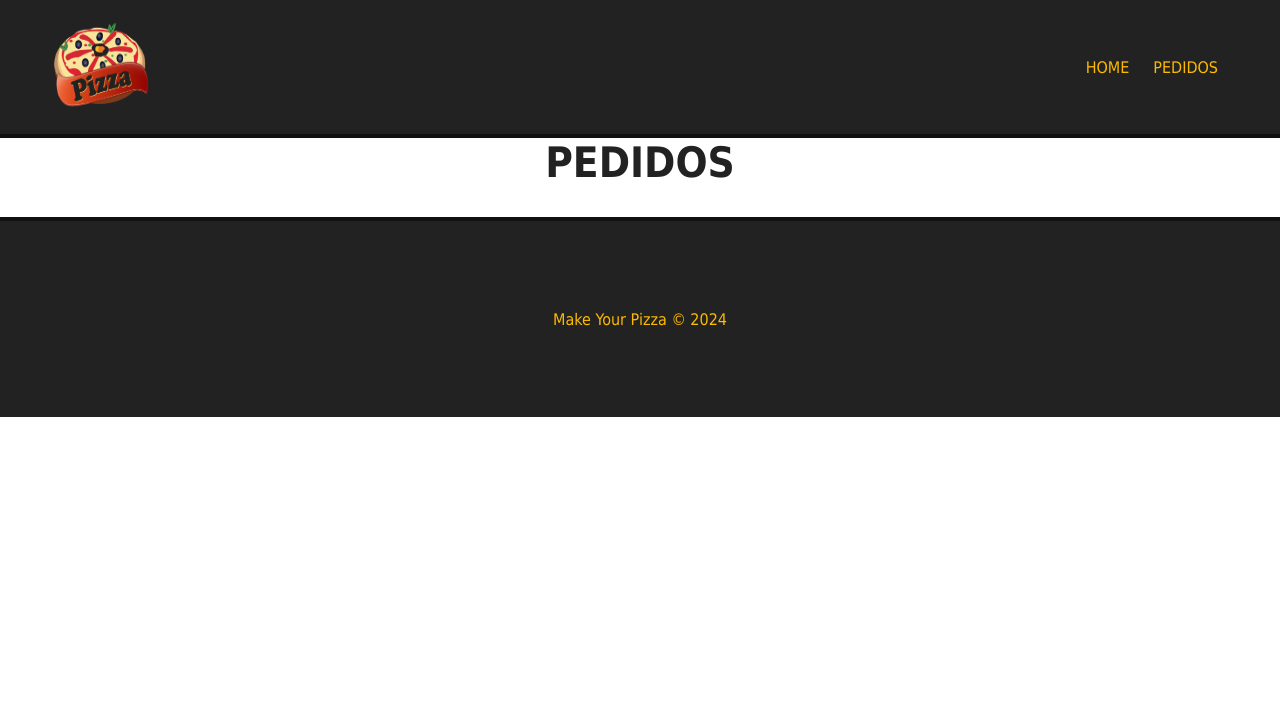
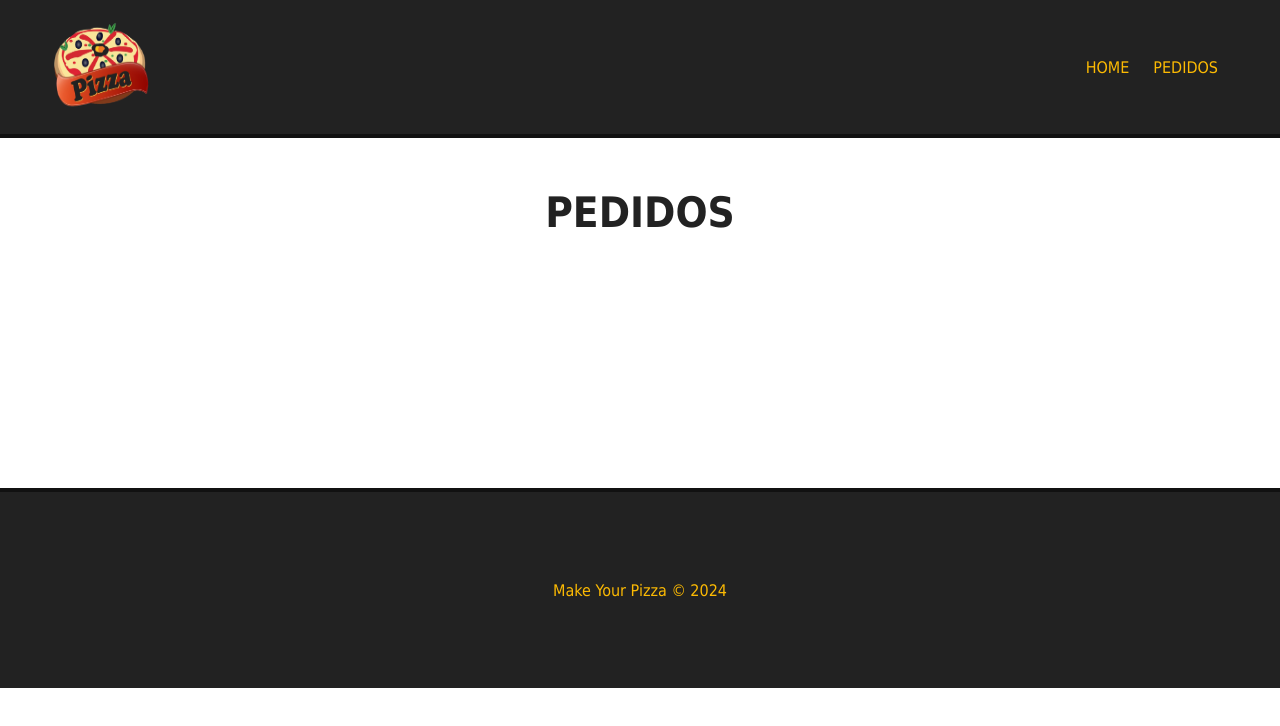
Before and after one commit to victorsantanna/pizzaria-web, a Vue app: page /pedidos in a window 1280 px wide. Shown: the top 726 px of the page. Built offline with nearby package versions, Linux system fonts and the light colour scheme.

Commit message:
static: mudança na class

```diff
--- a/src/views/PedidosView.vue
+++ b/src/views/PedidosView.vue
@@ -1,5 +1,5 @@
 <template>
-  <div class="pedidos">
+  <div class="main-container">
     <h1>PEDIDOS</h1>
   </div>
 </template>
```
